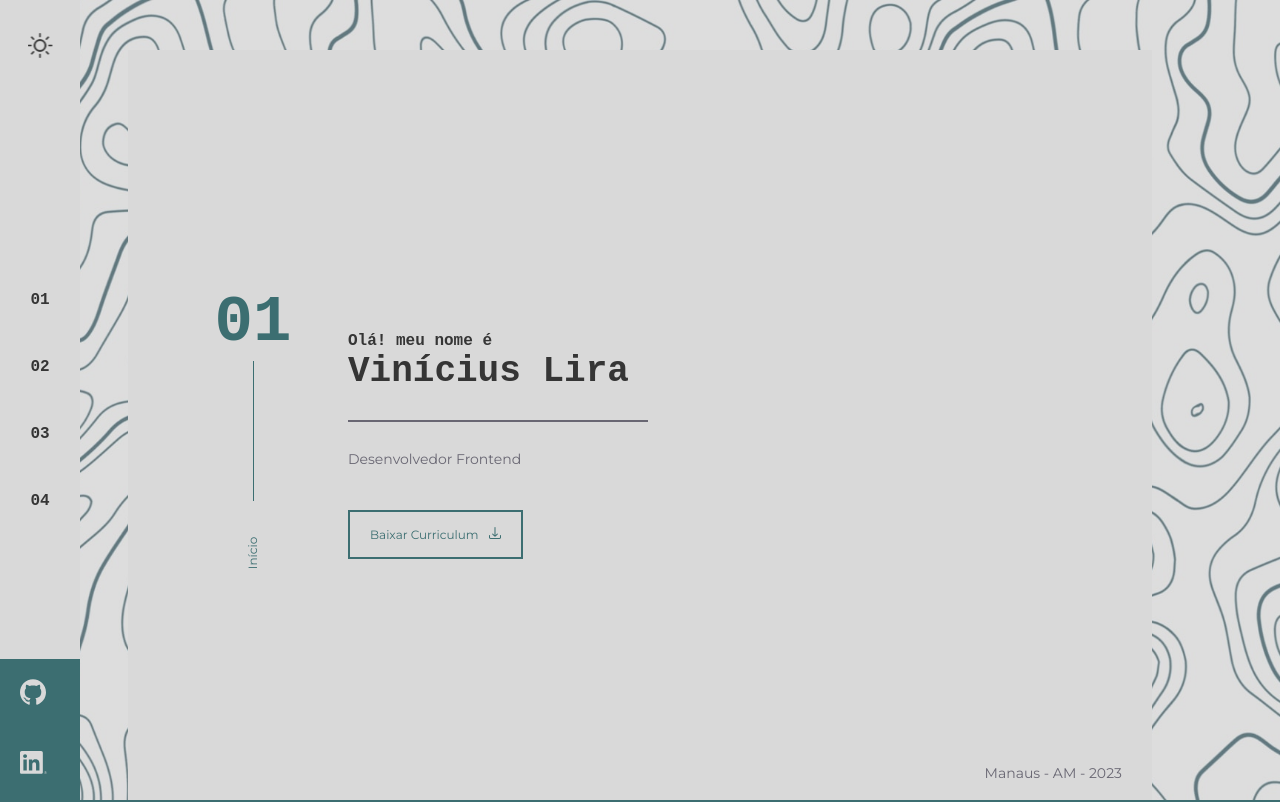
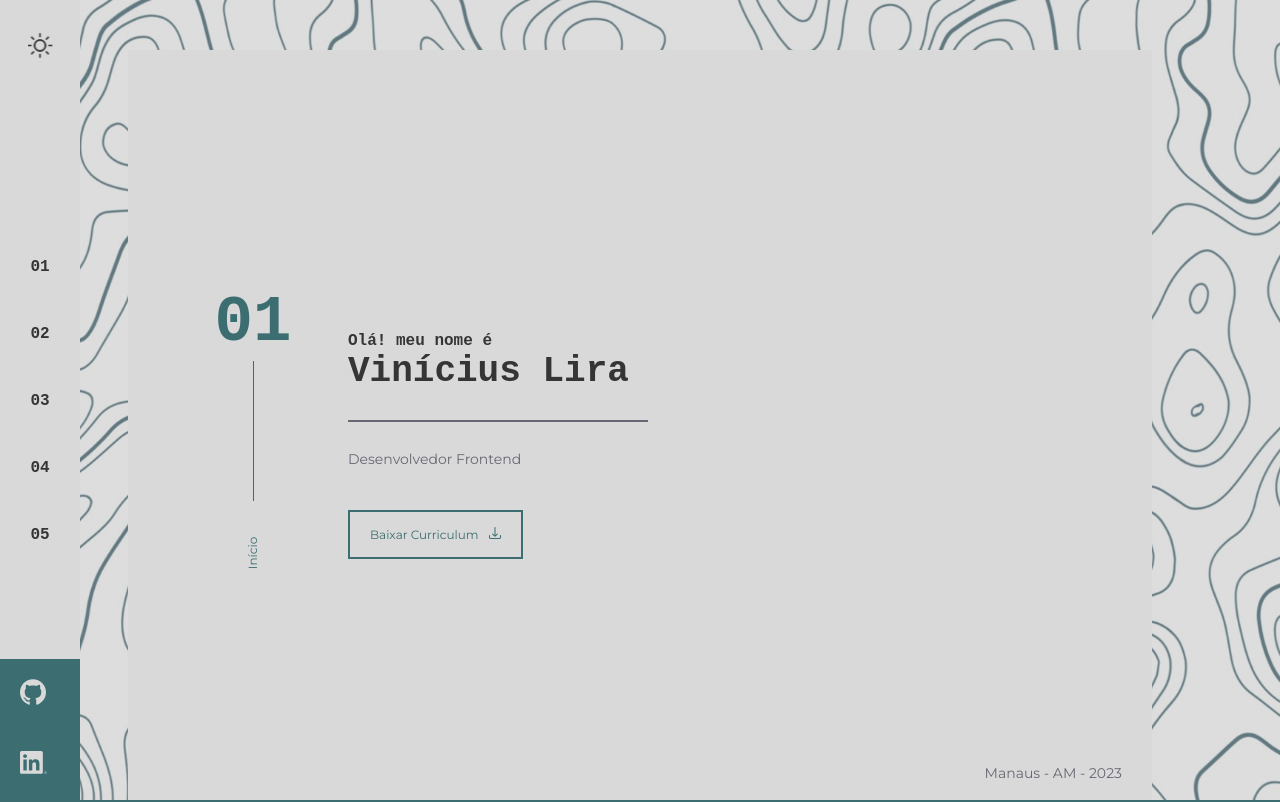
Before and after one commit to vinisooo/vinicius-lira-portfolio, a React (Create React App) app: page / in a window 1280 px wide. Shown: the top 802 px of the page. Built offline with nearby package versions, Linux system fonts and the light colour scheme; a web font is replaced by a local one.

Commit message:
feat: adds every section id to aside link

```diff
--- a/src/components/Aside/index.jsx
+++ b/src/components/Aside/index.jsx
@@ -31,7 +31,11 @@ const Aside = () => {
                     <span>Tecnologias</span>
                 </li>
                 <li>
-                    <a href="">04</a>
+                    <a href="#projects">04</a>
+                    <span>Projetos</span>
+                </li>
+                <li>
+                    <a href="#contact">05</a>
                     <span>Contato</span>
                 </li>
             </ul>
--- a/src/components/ContactMe/index.jsx
+++ b/src/components/ContactMe/index.jsx
@@ -6,9 +6,8 @@ import SectionNumber from "../SectionNum";
 
 
 const ContactMe = () => {
-
     return(
-        <StyledContactMe>
+        <StyledContactMe id="contact">
             <Container>
                 <SectionNumber sectionTitle="Contatos" sectionNum="05" row={true} />
             </Container>
```
